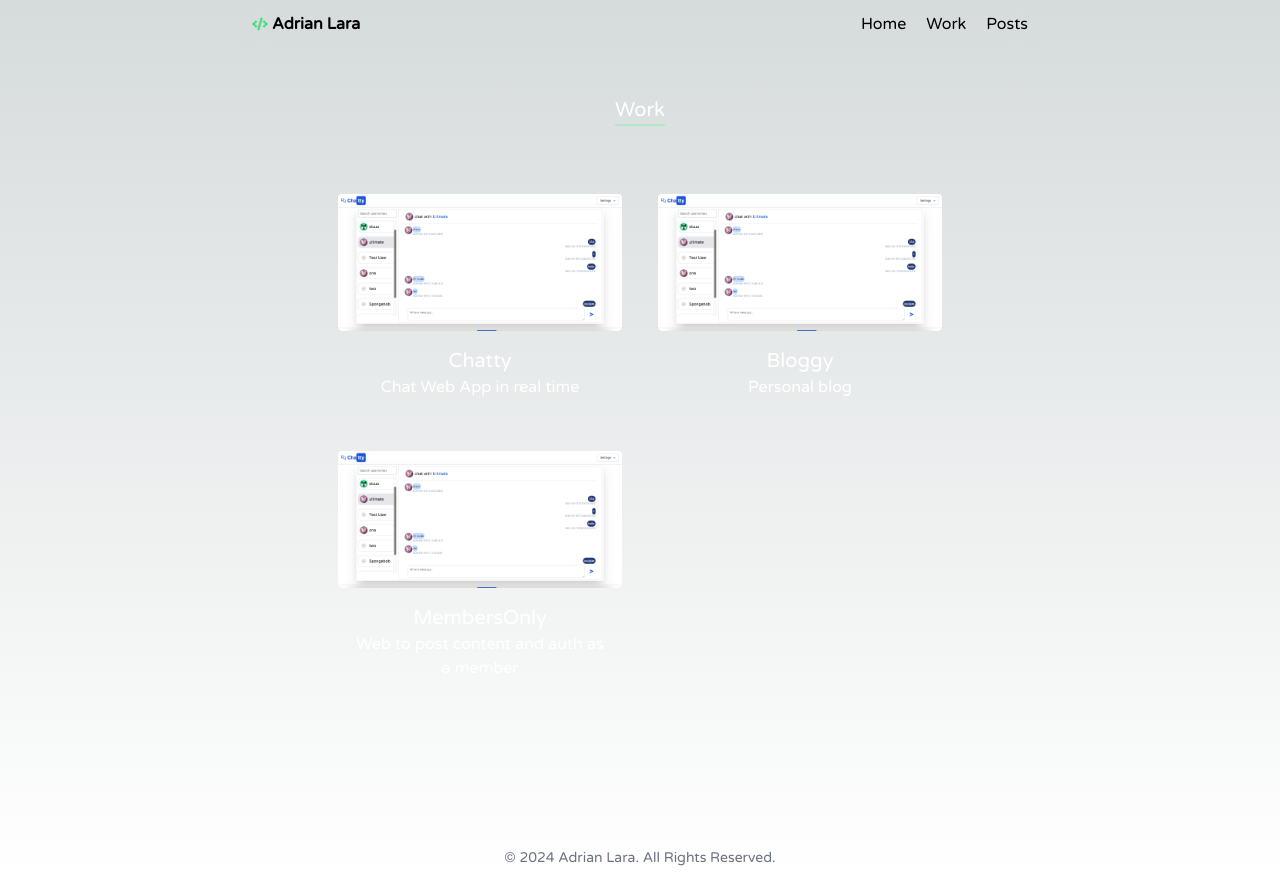
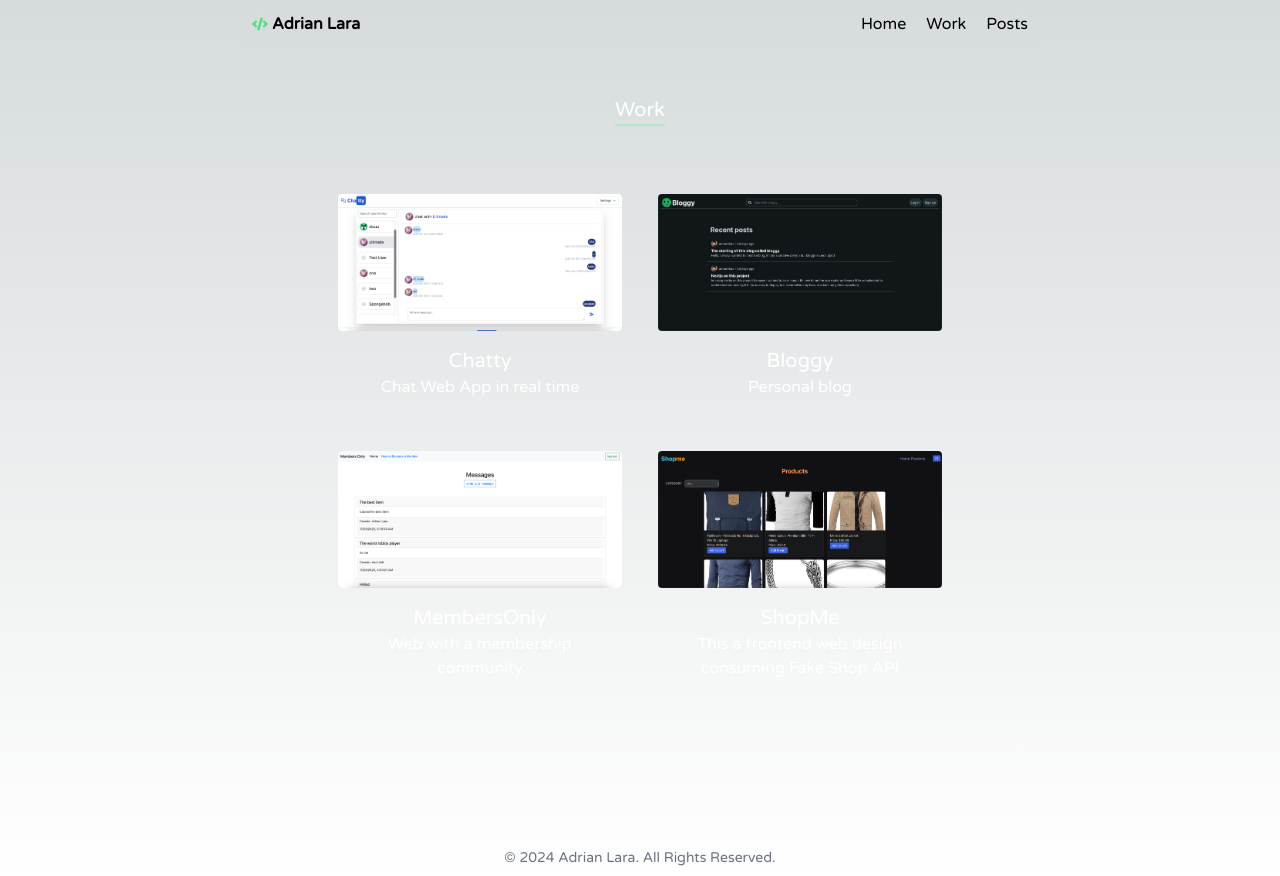
Before and after one commit to adrian1lara/portfolio-v1, a Next.js app: page /work in a window 1280 px wide. Built offline with nearby package versions, Linux system fonts and the light colour scheme.

Commit message:
add alt for img

```diff
--- a/src/data/work.js
+++ b/src/data/work.js
@@ -1,18 +1,31 @@
-import chatty from "../assets/chatty.png"
+import chatty from  "../assets/chatty.png"
+import bloggy from "../assets/yourblog.png"
+import memberOnly from  "../assets/membersonly.png"
+import shopMe from "../assets/shopme.png"
+
 export const work = [
     {
         title: 'chatty',
         img: chatty,
+        alt: "chatty web image",
         description: "Chat Web App in real time"
     },
     {
         title: 'Bloggy',
-        img: chatty,
+        img: bloggy,
+        alt: "bloggy web image",
         description: "Personal blog",
     },
     {
         title: 'MembersOnly',
-        img: chatty,
-        description: "Web to post content and auth as a member"
+        img: memberOnly,
+        alt: "membersonly web image",
+        description: "Web with a membership community"
+    },
+    {
+        title: 'ShopMe',
+        img: shopMe,
+        alt: "Shopme web image",
+        description: "This a frontend web design consuming Fake Shop API"
     }
 ]
```
